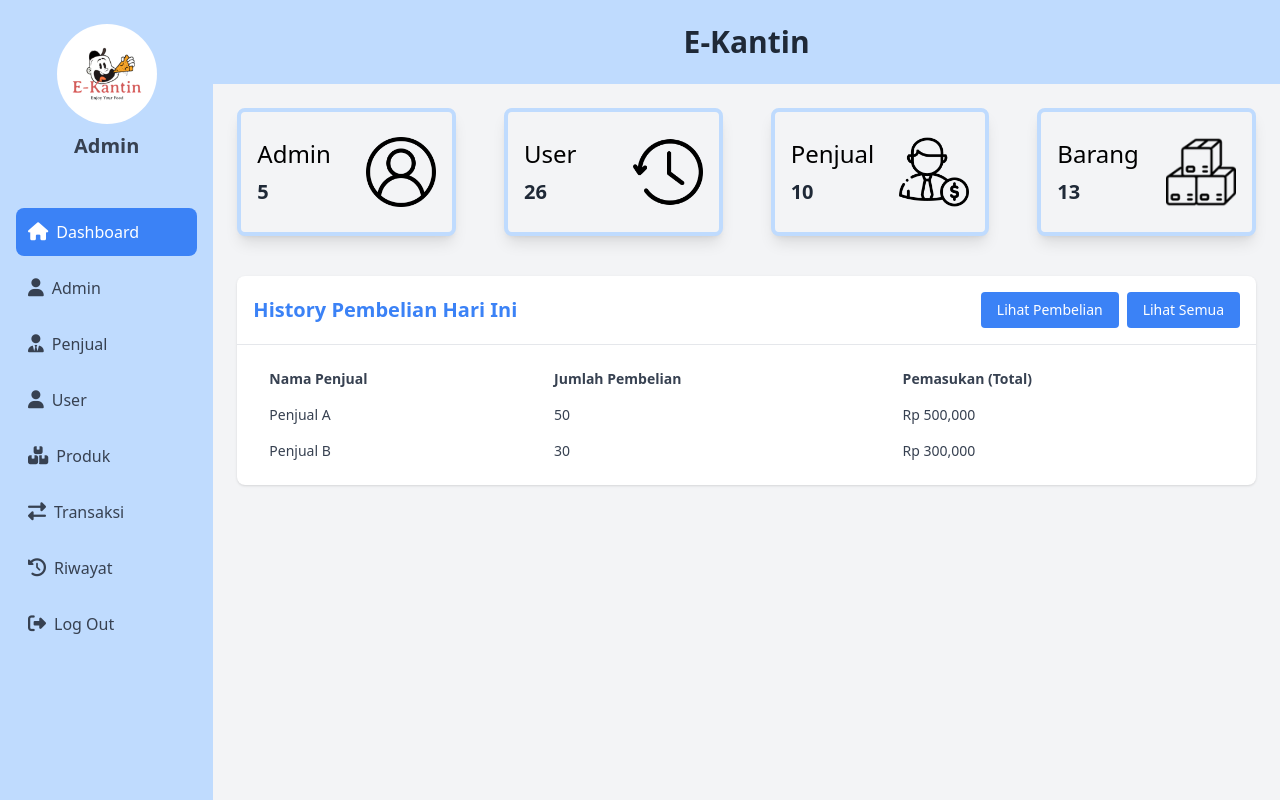
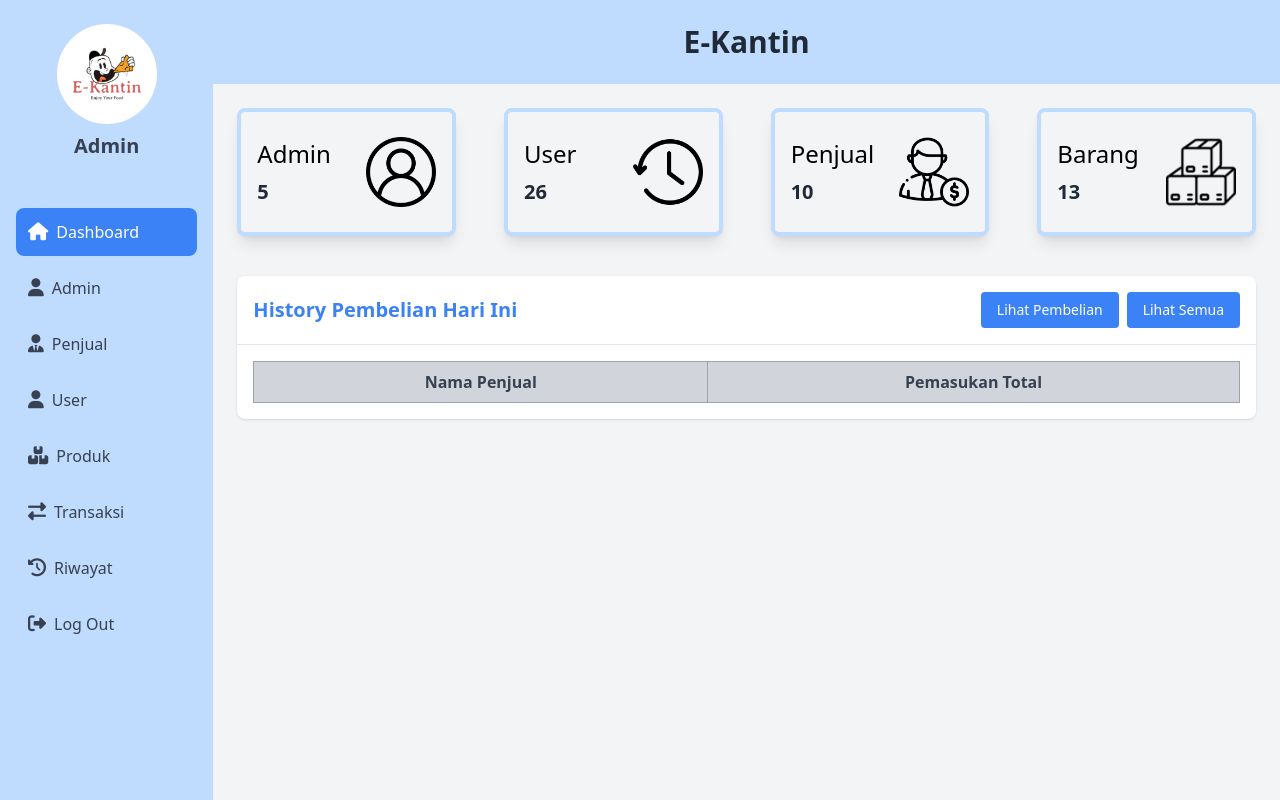
Before and after one commit to VincentciusRafael/E-Canteen-Website, a PHP site: page /dashboard/dashboard.php in a window 1280 px wide. Run offline with PHP 8.4, Linux system fonts and the light colour scheme; a user stored in the database is signed in; data comes from the database, SQL or seed files in the repository; lists and menus that the app fills with data are empty; some libraries are stand-ins or nearby versions.

Commit message:
dashboard

```diff
--- a/dashboard/dashboard.php
+++ b/dashboard/dashboard.php
@@ -1,6 +1,6 @@
 <?php
 session_start();
-if(!isset($_SESSION['id_admin'])) {
+if (!isset($_SESSION['id_admin'])) {
     header("Location: ../login.php");
     exit();
 }
@@ -8,13 +8,25 @@ include '../config.php';
 ?>
 <!DOCTYPE html>
 <html lang="en">
+
 <head>
     <meta charset="UTF-8">
     <meta name="viewport" content="width=device-width, initial-scale=1.0">
-    <title>Dashboard - E-Canteen </title>
+    <title>Dashboard - E-Canteen</title>
     <link rel="icon" href="images/WhatsApp Image 2025-01-04 at 10.08.50_8e6a12dc.jpg">
     <script src="https://cdn.tailwindcss.com"></script>
+    <link href="https://cdnjs.cloudflare.com/ajax/libs/font-awesome/5.15.4/css/all.min.css" rel="stylesheet">
     <style>
+        body {
+            overflow: hidden;
+        }
+
+        .main-content {
+            width: calc(100% - 16.6667%);
+            /* 5/6 sesuai w-5/6 */
+            overflow: hidden;
+        }
+
         .stats-card {
             transition: transform 0.2s;
         }
@@ -22,20 +34,19 @@ include '../config.php';
         .stats-card:hover {
             transform: translateY(-5px);
         }
+
+        .table-container {
+            overflow-x: auto;
+            overflow-y: auto;
+            max-height: 20rem;
+        }
     </style>
 </head>
-<meta charset="UTF-8">
-	<meta name="viewport" content="width=device-width, initial-scale=1.0">
-	<title>Dashboard E-Canteen</title>
-	<link rel="icon" href="../images/WhatsApp Image 2025-01-04 at 10.08.50_8e6a12dc.jpg">
-    <script src="https://cdn.tailwindcss.com"></script>
-    <link href="https://cdnjs.cloudflare.com/ajax/libs/font-awesome/5.15.4/css/all.min.css" rel="stylesheet">
-</head>
+
 <body class="bg-gray-100 min-h-screen">
     <div class="flex">
         <!-- Sidebar -->
         <div class="w-1/6 bg-blue-200 h-screen flex flex-col items-center py-6 px-4">
-            <!-- Logo -->
             <div class="flex flex-col items-center mb-6">
                 <img src="../images/WhatsApp Image 2025-01-04 at 10.08.50_8e6a12dc.jpg" alt="Logo" class="rounded-full mb-2" style="height: 100px;">
                 <h1 class="text-xl font-semibold text-gray-700">Admin</h1>
@@ -43,104 +54,63 @@ include '../config.php';
 
             <!-- Navigation -->
             <nav class="space-y-2 w-full">
-                <a href="../dashboard/dashboard.php" class="nav-link flex items-center p-3 w-full text-gray-700 hover:bg-blue-500 hover:text-white transition-all duration-300 rounded-lg <?php echo (basename($_SERVER['PHP_SELF']) == 'dashboard.php') ? 'bg-blue-500 text-white' : ''; ?>">
+                <a href="../dashboard/dashboard.php" class="nav-link flex items-center p-3 w-full text-gray-700 hover:bg-blue-500 hover:text-white rounded-lg <?php echo (basename($_SERVER['PHP_SELF']) == 'dashboard.php') ? 'bg-blue-500 text-white' : ''; ?>">
                     <i class="fas fa-home mr-2 text-lg"></i> Dashboard
                 </a>
-                <a href="../admin/admin.php" class="nav-link flex items-center p-3 w-full text-gray-700 hover:bg-blue-500 hover:text-white transition-all duration-300 rounded-lg <?php echo (basename($_SERVER['PHP_SELF']) == 'admin.php') ? 'bg-blue-500 text-white' : ''; ?>">
+                <a href="../admin/admin.php" class="nav-link flex items-center p-3 w-full text-gray-700 hover:bg-blue-500 hover:text-white rounded-lg <?php echo (basename($_SERVER['PHP_SELF']) == 'admin.php') ? 'bg-blue-500 text-white' : ''; ?>">
                     <i class="fas fa-user mr-2 text-lg"></i> Admin
                 </a>
-                <a href="../penjual/penjual.php" class="nav-link flex items-center p-3 w-full text-gray-700 hover:bg-blue-500 hover:text-white transition-all duration-300 rounded-lg <?php echo (basename($_SERVER['PHP_SELF']) == 'penjual.php') ? 'bg-blue-500 text-white' : ''; ?>">
+                <a href="../penjual/penjual.php" class="nav-link flex items-center p-3 w-full text-gray-700 hover:bg-blue-500 hover:text-white rounded-lg <?php echo (basename($_SERVER['PHP_SELF']) == 'penjual.php') ? 'bg-blue-500 text-white' : ''; ?>">
                     <i class="fas fa-user-tie mr-2 text-lg"></i> Penjual
                 </a>
-                <a href="../user/user.php" class="nav-link flex items-center p-3 w-full text-gray-700 hover:bg-blue-500 hover:text-white transition-all duration-300 rounded-lg <?php echo (basename($_SERVER['PHP_SELF']) == 'user.php') ? 'bg-blue-500 text-white' : ''; ?>">
+                <a href="../user/user.php" class="nav-link flex items-center p-3 w-full text-gray-700 hover:bg-blue-500 hover:text-white rounded-lg <?php echo (basename($_SERVER['PHP_SELF']) == 'user.php') ? 'bg-blue-500 text-white' : ''; ?>">
                     <i class="fas fa-user mr-2 text-lg"></i> User
                 </a>
-                <a href="../barang/barang.php" class="nav-link flex items-center p-3 w-full text-gray-700 hover:bg-blue-500 hover:text-white transition-all duration-300 rounded-lg <?php echo (basename($_SERVER['PHP_SELF']) == 'barang.php') ? 'bg-blue-500 text-white' : ''; ?>">
+                <a href="../barang/barang.php" class="nav-link flex items-center p-3 w-full text-gray-700 hover:bg-blue-500 hover:text-white rounded-lg <?php echo (basename($_SERVER['PHP_SELF']) == 'barang.php') ? 'bg-blue-500 text-white' : ''; ?>">
                     <i class="fas fa-boxes mr-2 text-lg"></i> Produk
                 </a>
-                <a href="../transaksi/transaksi.php" class="nav-link flex items-center p-3 w-full text-gray-700 hover:bg-blue-500 hover:text-white transition-all duration-300 rounded-lg <?php echo (basename($_SERVER['PHP_SELF']) == 'transaksi.php') ? 'bg-blue-500 text-white' : ''; ?>">
+                <a href="../transaksi/transaksi.php" class="nav-link flex items-center p-3 w-full text-gray-700 hover:bg-blue-500 hover:text-white rounded-lg <?php echo (basename($_SERVER['PHP_SELF']) == 'transaksi.php') ? 'bg-blue-500 text-white' : ''; ?>">
                     <i class="fas fa-exchange-alt mr-2 text-lg"></i> Transaksi
                 </a>
-                <a href="../riwayat/riwayat.php" class="nav-link flex items-center p-3 w-full text-gray-700 hover:bg-blue-500 hover:text-white transition-all duration-300 rounded-lg <?php echo (basename($_SERVER['PHP_SELF']) == 'riwayat.php') ? 'bg-blue-500 text-white' : ''; ?>">
+                <a href="../riwayat/riwayat.php" class="nav-link flex items-center p-3 w-full text-gray-700 hover:bg-blue-500 hover:text-white rounded-lg <?php echo (basename($_SERVER['PHP_SELF']) == 'riwayat.php') ? 'bg-blue-500 text-white' : ''; ?>">
                     <i class="fas fa-history mr-2 text-lg"></i> Riwayat
                 </a>
-                <a href="../logout.php" class="nav-link flex items-center p-3 w-full text-gray-700 hover:bg-blue-500 hover:text-white transition-all duration-300 rounded-lg">
+                <a href="../logout.php" class="nav-link flex items-center p-3 w-full text-gray-700 hover:bg-blue-500 hover:text-white rounded-lg">
                     <i class="fas fa-sign-out-alt mr-2 text-lg"></i> Log Out
                 </a>
             </nav>
         </div>
 
         <!-- Main Content -->
-        <div class="w-5/6 flex flex-col">
-            <!-- Topbar -->
+        <div class="main-content flex flex-col">
             <div class="bg-blue-200 text-center text-xl font-bold text-black py-6 border-b-3 border-blue-400">
                 <h1 class="text-3xl font-bold text-gray-800">E-Kantin</h1>
             </div>
 
-            <!-- Content Area -->
             <div class="p-6">
                 <!-- Stats Section -->
                 <div class="grid grid-cols-4 gap-12 mb-10">
-                    <div class="flex items-center justify-between stats-card bg-gray-100 p-4 h-32 flex-grow rounded-lg shadow-lg border-4 border-blue-200">
-                        <div>
-                            <h1 class="text-2xl">Admin</h1>
-                            <p class="text-xl font-bold text-gray-800 mt-2">
-                                <?php
-                                    $query = mysqli_query($conn, "SELECT COUNT(*) as total from admin");
-                                    $data = mysqli_fetch_assoc($query);
-                                    echo number_format($data['total']);
-                                ?>
-                            </p>
+                    <?php
+                    $sections = [
+                        ["Admin", "admin", "../images/user.png"],
+                        ["User", "user", "../images/history.png"],
+                        ["Penjual", "penjual", "../images/salary.png"],
+                        ["Barang", "produk", "../images/barang.png"]
+                    ];
+                    foreach ($sections as $section) {
+                        $query = mysqli_query($conn, "SELECT COUNT(*) as total FROM " . $section[1]);
+                        $data = mysqli_fetch_assoc($query);
+                    ?>
+                        <div class="flex items-center justify-between stats-card bg-gray-100 p-4 h-32 flex-grow rounded-lg shadow-lg border-4 border-blue-200">
+                            <div>
+                                <h1 class="text-2xl"><?= $section[0]; ?></h1>
+                                <p class="text-xl font-bold text-gray-800 mt-2"><?= number_format($data['total']); ?></p>
+                            </div>
+                            <i class="text-3xl text-gray-700 rounded-full">
+                                <img src="<?= $section[2]; ?>" style="height: 70px;">
+                            </i>
                         </div>
-                        <i class=" text-3xl text-gray-700 rounded-full">
-                            <img src="../images/user.png" style="height: 70px;">
-                        </i>
-                    </div>
-                    <div class="flex items-center justify-between stats-card bg-gray-100 p-4 h-32 flex-grow rounded-lg shadow-lg border-4 border-blue-200">
-                        <div>
-                            <h1 class="text-2xl">User</h1>
-                            <p class="text-xl font-bold text-gray-800 mt-2">
-                            <?php
-                                    $query = mysqli_query($conn, "SELECT COUNT(*) as total from user");
-                                    $data = mysqli_fetch_assoc($query);
-                                    echo number_format($data['total']);
-                                ?>
-                            </p>
-                        </div>
-                        <i class=" text-3xl text-gray-700 rounded-full">
-                            <img src="../images/history.png" style="height: 70px;">
-                        </i>
-                    </div>
-                    <div class="flex items-center justify-between stats-card bg-gray-100 p-4 h-32 flex-grow rounded-lg shadow-lg border-4 border-blue-200">
-                        <div>
-                            <h1 class="text-2xl">Penjual</h1>
-                            <p class="text-xl font-bold text-gray-800 mt-2">
-                            <?php
-                                    $query = mysqli_query($conn, "SELECT COUNT(*) as total from penjual");
-                                    $data = mysqli_fetch_assoc($query);
-                                    echo number_format($data['total']);
-                                ?>
-                            </p>
-                        </div>
-                        <i class=" text-3xl text-gray-700 rounded-full">
-                            <img src="../images/salary.png" style="height: 70px;">
-                        </i>
-                    </div>
-                    <div class="flex items-center justify-between stats-card bg-gray-100 p-4 h-32 flex-grow rounded-lg shadow-lg border-4 border-blue-200">
-                        <div>
-                            <h1 class="text-2xl">Barang</h1>
-                            <p class="text-xl font-bold text-gray-800 mt-2">
-                            <?php
-                                    $query = mysqli_query($conn, "SELECT COUNT(*) as total from produk");
-                                    $data = mysqli_fetch_assoc($query);
-                                    echo number_format($data['total']);
-                                ?>
-                            </p>
-                        </div>
-                        <i class=" text-3xl text-gray-700 rounded-full">
-                            <img src="../images/barang.png" style="height: 70px;">
-                        </i>
-                    </div>
+                    <?php } ?>
                 </div>
 
                 <!-- History Section -->
@@ -152,29 +122,34 @@ include '../config.php';
                             <a href="../riwayat/riwayat.php" class="text-sm px-4 py-2 bg-blue-500 text-white rounded hover:bg-blue-600 transition duration-200">Lihat Semua</a>
                         </div>
                     </div>
+
                     <div class="p-4">
-                        <div class="overflow-x-auto">
+                        <?php
+                        $query = mysqli_query($conn, "SELECT p.nama_penjual, SUM(pb.total_harga) AS total_pemasukan
+                                                      FROM pembelian pb
+                                                      JOIN penjual p ON pb.id_penjual = p.id_penjual
+                                                      WHERE DATE(pb.tanggal_pembelian) = CURDATE()
+                                                      GROUP BY p.id_penjual
+                                                      ORDER BY total_pemasukan DESC");
+                        $rowCount = mysqli_num_rows($query);
+                        ?>
+                        <div class="table-container w-full <?php echo ($rowCount > 5) ? 'overflow-y-scroll max-h-80' : ''; ?>">
                             <table class="min-w-full table-auto border-collapse">
                                 <thead>
-                                    <tr>
-                                        <th class="px-4 py-2 text-left text-sm font-semibold text-gray-700">Nama Penjual</th>
-                                        <th class="px-4 py-2 text-left text-sm font-semibold text-gray-700">Jumlah Pembelian</th>
-                                        <th class="px-4 py-2 text-left text-sm font-semibold text-gray-700">Pemasukan (Total)</th>
+                                    <tr class="bg-gray-300 text-center">
+                                        <th class="px-4 py-2 border border-gray-400 font-bold text-gray-700">Nama Penjual</th>
+                                        <th class="px-4 py-2 border border-gray-400 font-bold text-gray-700">Pemasukan Total</th>
                                     </tr>
                                 </thead>
-                                <tbod
-                                    <!-- Example Data Rows (Replace with Dynamic Data) -->
-                                    <tr>
-                                        <td class="px-4 py-2 text-sm text-gray-700">Penjual A</td>
-                                        <td class="px-4 py-2 text-sm text-gray-700">50</td>
-                                        <td class="px-4 py-2 text-sm text-gray-700">Rp 500,000</td>
-                                    </tr>
-                                    <tr>
-                                        <td class="px-4 py-2 text-sm text-gray-700">Penjual B</td>
-                                        <td class="px-4 py-2 text-sm text-gray-700">30</td>
-                                        <td class="px-4 py-2 text-sm text-gray-700">Rp 300,000</td>
-                                    </tr>
-                                    <!-- End of Example Data Rows -->
+                                <tbody>
+                                    <?php
+                                    while ($data = mysqli_fetch_assoc($query)) {
+                                        echo '<tr class="hover:bg-gray-100">';
+                                        echo '<td class="px-4 py-2 border border-gray-400 text-sm text-gray-700">' . htmlspecialchars($data['nama_penjual']) . '</td>';
+                                        echo '<td class="px-4 py-2 border border-gray-400 text-sm text-gray-700">Rp ' . number_format($data['total_pemasukan'], 0, ',', '.') . '</td>';
+                                        echo '</tr>';
+                                    }
+                                    ?>
                                 </tbody>
                             </table>
                         </div>
@@ -182,10 +157,10 @@ include '../config.php';
                 </div>
             </div>
         </div>
-
     </div>
 
     <!-- Font Awesome -->
     <script src="https://kit.fontawesome.com/a076d05399.js" crossorigin="anonymous"></script>
 </body>
+
 </html>
```
